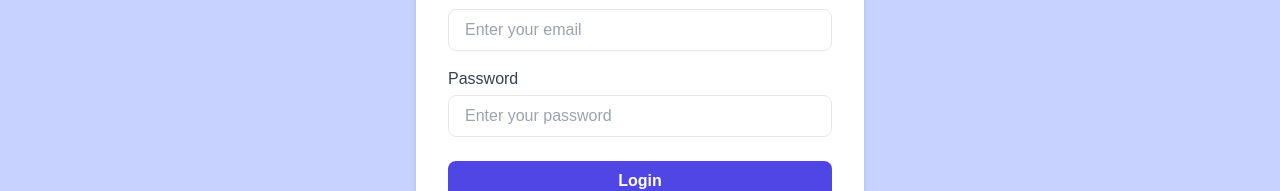
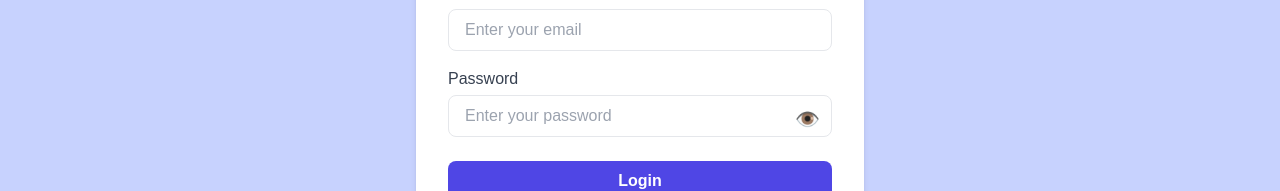
Before and after one commit to Jiya-code21/Drivenest, a React (Vite) app in the folder client/: page /login in a window 1280 px wide. Shown: the part 405-596 px from the top of the page. Built offline with nearby package versions, Linux system fonts and the light colour scheme; no server answers.

Commit message:
Update Login.jsx

```diff
--- a/client/src/pages/Login.jsx
+++ b/client/src/pages/Login.jsx
@@ -2,6 +2,7 @@ import React, { useState } from 'react'
 import { useNavigate } from "react-router-dom"
 import {useAuth} from "../store/auth"
 import {toast} from "react-toastify"
+
 const URL=`${import.meta.env.VITE_BACKEND_URI}/api/auth/login`
 
 function Login(){
@@ -9,7 +10,7 @@ function Login(){
     email:'',
     password:''
   })
-
+const [showPassword,setShowPassword]=useState(false)
   const navigate=useNavigate();
   const {storeTokenInLS,userAuthentication}=useAuth();
 
@@ -80,22 +81,28 @@ await userAuthentication();
               required
             />
           </div>
- <div className="mb-6">
+  <div className="mb-6 relative">
             <label htmlFor="password" className="block text-gray-700 font-medium mb-1">
               Password
             </label>
             <input
-              type="password"
+              type={showPassword ? "text" : "password"}
               id="password"
               name="password"
               value={user.password}
               onChange={handleChange}
-              className="w-full px-4 py-2 border rounded-lg focus:outline-none focus:ring-2 focus:ring-blue-500"
+              className="w-full px-4 py-2 border rounded-lg focus:outline-none focus:ring-2 focus:ring-blue-500 pr-10"
               placeholder="Enter your password"
               required
             />
+            <span
+              onClick={() => setShowPassword(!showPassword)}
+              className="absolute right-3 top-[38px] cursor-pointer text-xl"
+              title={showPassword ? "Hide Password" : "Show Password"}
+            >
+              {showPassword ? '🙈' : '👁️'}
+            </span>
           </div>
-
 
           <button
             type="submit"
```
